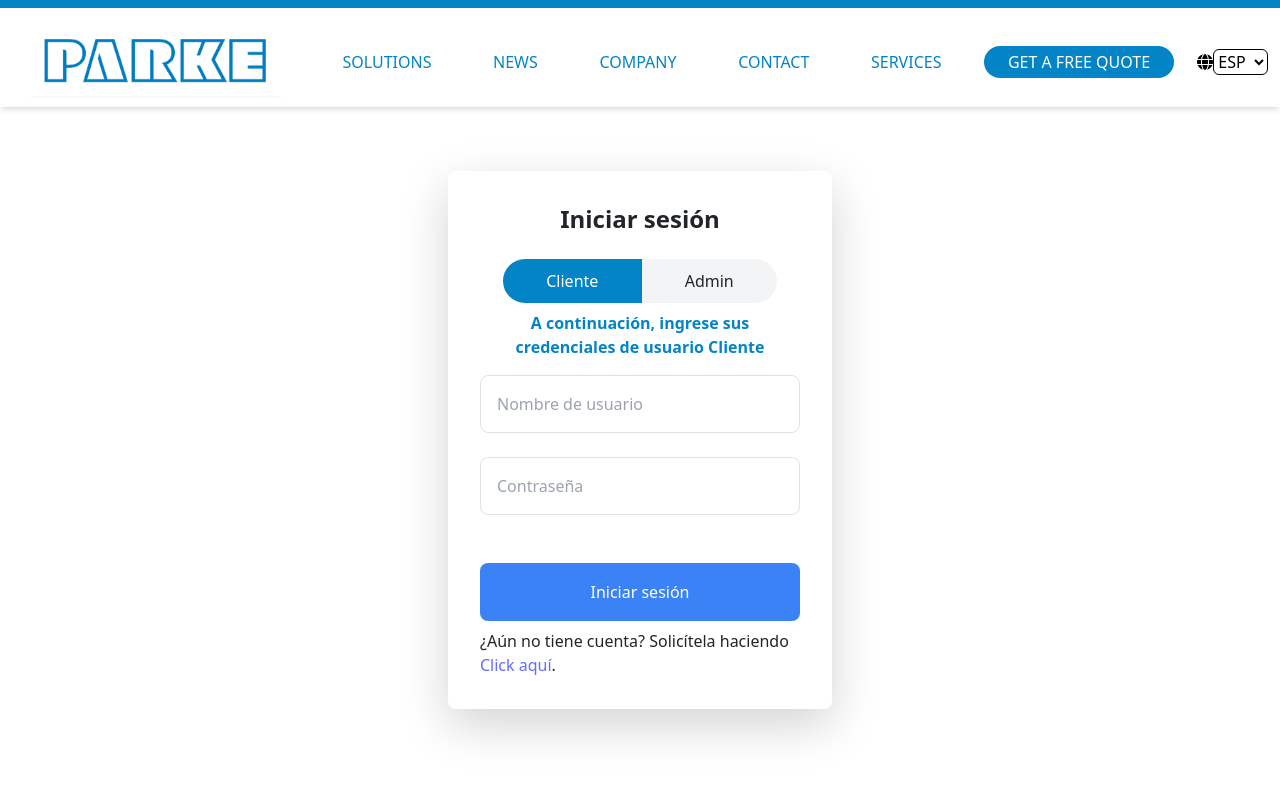
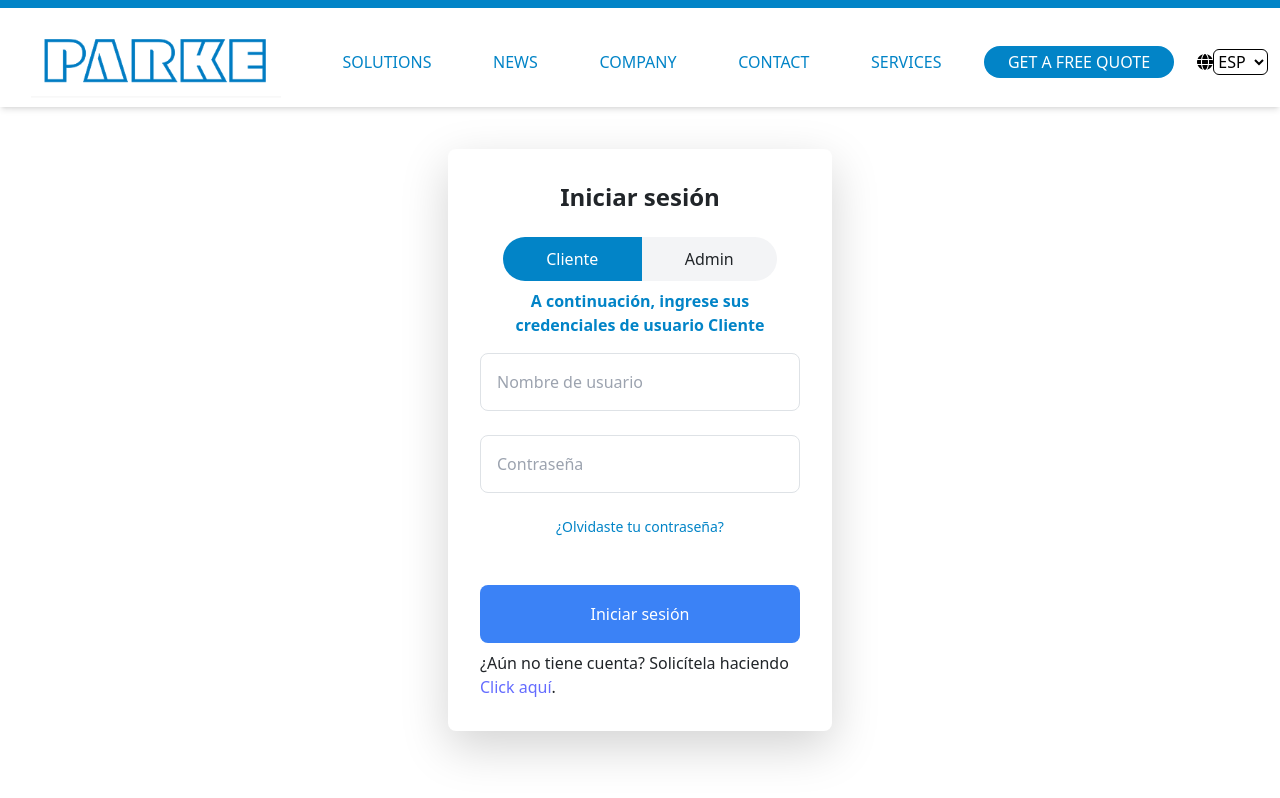
Before and after one commit to facundolgomez/PARKE-Landing-Page-React, a React (Vite) app: page /login in a window 1280 px wide. Built offline with nearby package versions, Linux system fonts and the light colour scheme.

Commit message:
add a forgot password link to the client

```diff
--- a/src/components/login/Login.jsx
+++ b/src/components/login/Login.jsx
@@ -38,7 +38,7 @@ const Login = ({ onLogin }) => {
 
   const registerWindowHandler = () => {
     navigate("/registrationForm");
-  }
+  };
 
   const toggleOption = () => {
     if (selectedOption === "Admin") {
@@ -239,6 +239,16 @@ const Login = ({ onLogin }) => {
               }
             />
           </div>
+          {selectedOption === "Client" && (
+            <div className="mb-4 text-center">
+              <p
+                className="text-sm text-sky-600 hover:underline cursor-pointer"
+                onClick={() => navigate("/recoverPassword")}
+              >
+                ¿Olvidaste tu contraseña?
+              </p>
+            </div>
+          )}
 
           <p className="text-warning py-2">
             {errors.username || errors.password
@@ -258,7 +268,11 @@ const Login = ({ onLogin }) => {
             Iniciar sesión
           </button>
           <div>
-          ¿Aún no tiene cuenta? Solicítela haciendo <a href="" onClick={registerWindowHandler}>Click aquí</a>.
+            ¿Aún no tiene cuenta? Solicítela haciendo{" "}
+            <a href="" onClick={registerWindowHandler}>
+              Click aquí
+            </a>
+            .
           </div>
         </form>
       </div>
```
Lines whose indentation alone changed are shown as unchanged.
